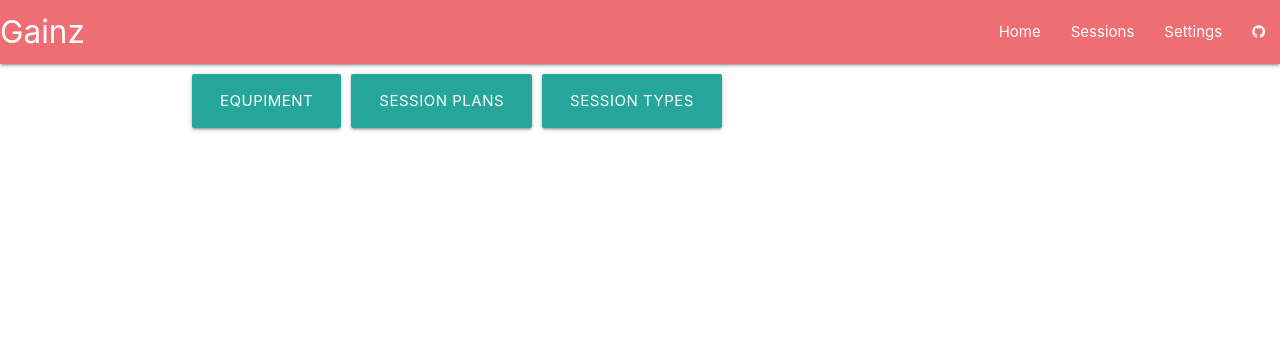
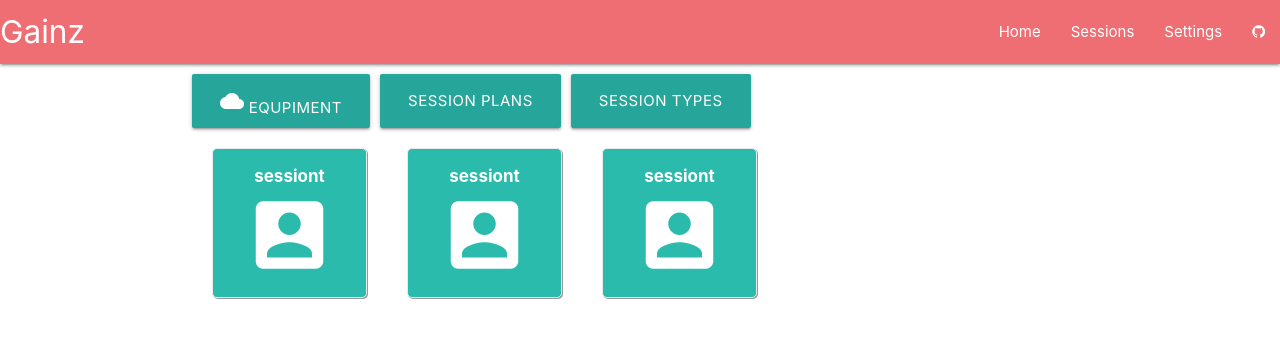
Before and after one commit to jandrew89/gainz-client, an Angular app: page /settings in a window 1280 px wide. Shown: the top 338 px of the page. Built offline with nearby package versions, Linux system fonts and the light colour scheme.

Commit message:
*setup env tiles*

```diff
--- a/src/app/components/settings/settings/settings.component.css
+++ b/src/app/components/settings/settings/settings.component.css
@@ -0,0 +1,38 @@
+.tile-container {
+    text-align: center;
+    display: inline;
+}
+.settings-main-tile {
+    width: 155px;
+    height: 150px;
+    text-align: center;
+    cursor: pointer;
+    border: 1px solid #EBEBEB;
+    border-radius: 5px;
+    box-shadow: 1px 1px #999;
+    display: inline-block;
+    margin-right: 20px;
+    margin-left: 20px;
+    margin-bottom: 40px;
+    position: relative;
+    transition: width 0.6s, height 0.6s;
+    -webkit-transition: width 0.6s, height 0.6s;
+    text-decoration: none;
+}
+
+.settings-main-tile-color {
+    background: #2bbbad;
+    color: #fff;
+}
+
+.settings-main-tiletitle {
+    padding-top: 15px;
+    font-size: 17px;
+    font-weight: bold;
+    display: block;
+}
+
+.settings-main-tileicon {
+    display: block;
+    padding-top: 10px;
+}
--- a/src/app/components/settings/settings/settings.component.html
+++ b/src/app/components/settings/settings/settings.component.html
@@ -1,6 +1,7 @@
 <div style="margin-top: 10px;" class="row">
         <button type="button" style="margin-right: 10px;" [routerLink]="['/lifts']" class="btn waves-effect waves-light btn-large">
-            Equpiment
+                <i class="material-icons large">cloud</i>
+                Equpiment
         </button>
         <button type="button" style="margin-right: 10px;" [routerLink]="['/sessions/plans']" class="btn waves-effect waves-light btn-large">
             Session Plans
@@ -9,3 +10,31 @@
             Session Types
         </button>
     </div>
+
+
+<div class="tile-container">
+    <a>
+        <div class="settings-main-tile settings-main-tile-color">
+            <span class="settings-main-tiletitle">sessiont</span>
+            <i class="material-icons large">account_box</i>
+        </div>
+    </a>
+</div>
+
+<div class="tile-container">
+    <a>
+        <div class="settings-main-tile settings-main-tile-color">
+            <span class="settings-main-tiletitle">sessiont</span>
+            <i class="material-icons large">account_box</i>
+        </div>
+    </a>
+</div>
+
+<div class="tile-container">
+    <a>
+        <div class="settings-main-tile settings-main-tile-color">
+            <span class="settings-main-tiletitle">sessiont</span>
+            <i class="material-icons large">account_box</i>
+        </div>
+    </a>
+</div>
```
